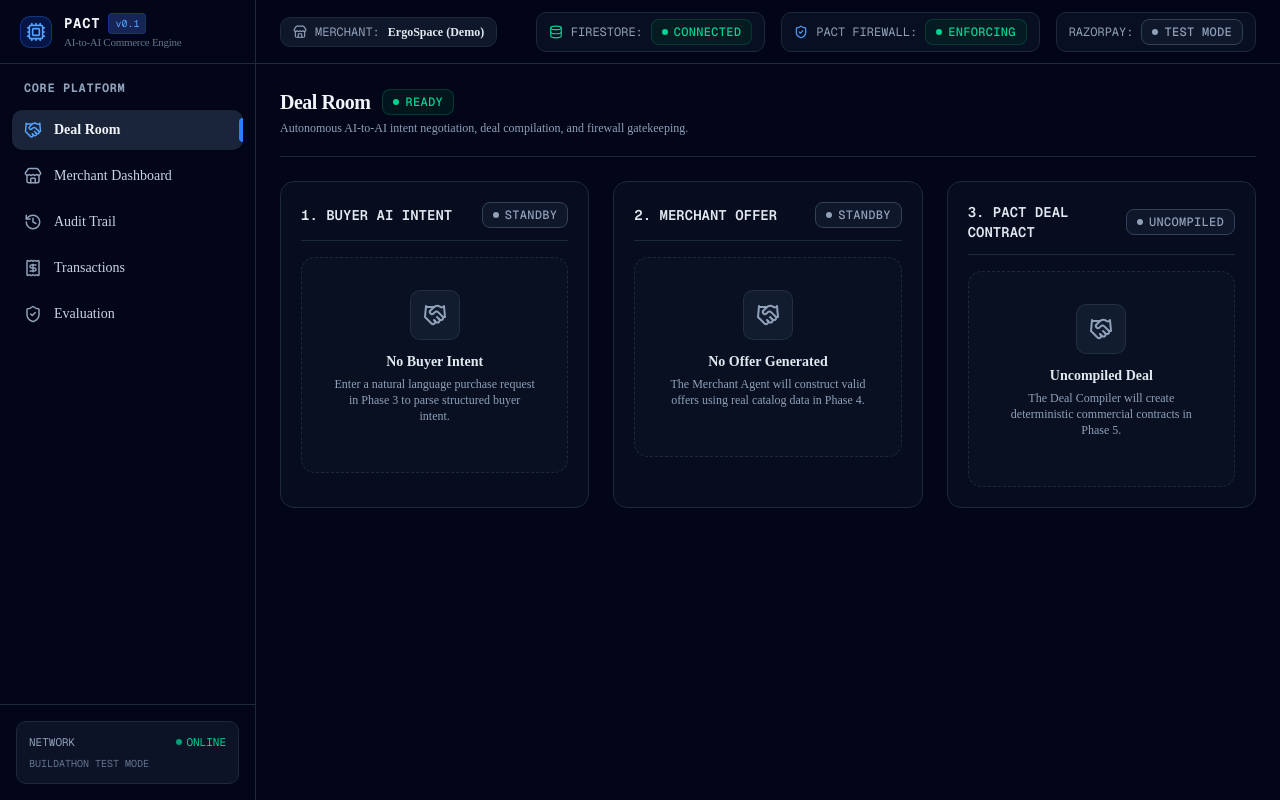
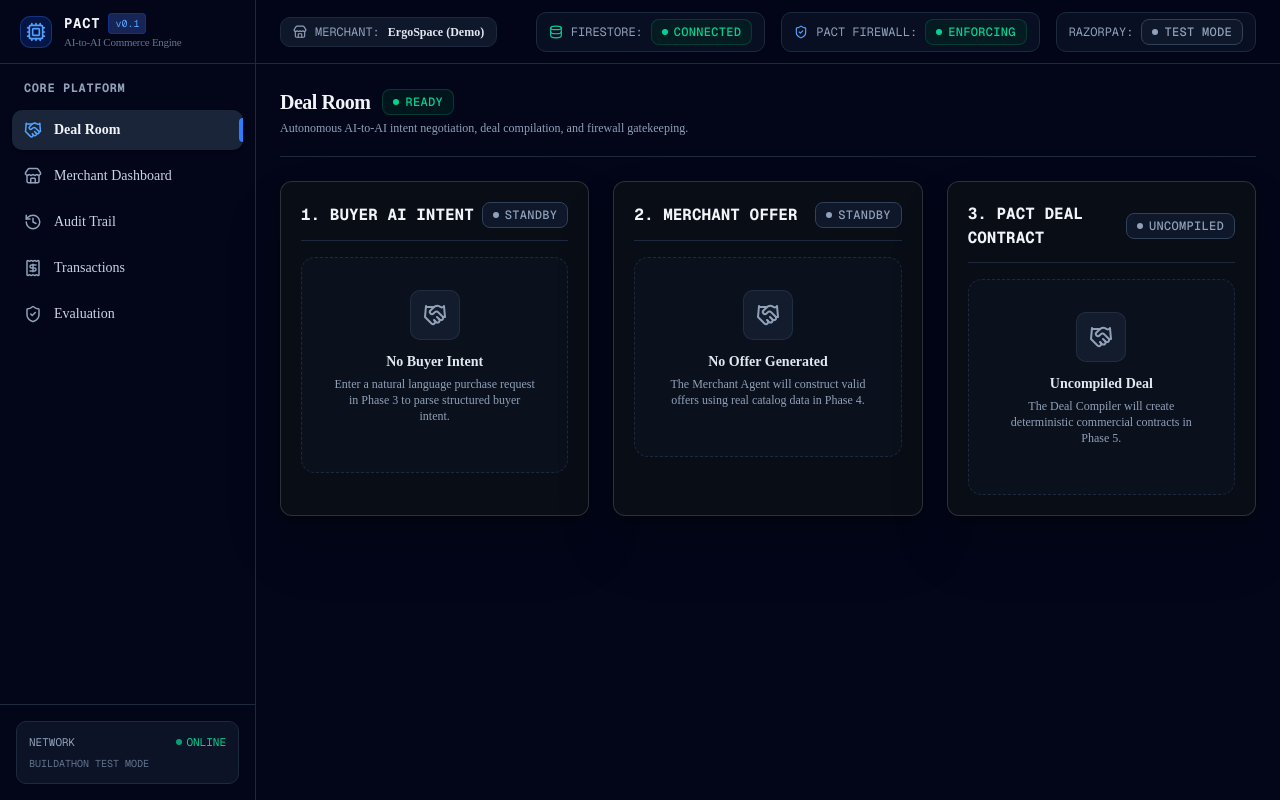
Before and after one commit to sushanth-arun/PACT-razorpay-buildathon, a Next.js app: page /deal-room in a window 1280 px wide. Built offline with nearby package versions, Linux system fonts and the light colour scheme; no server answers.

Commit message:
feat: apply BorderGlow cards and enlarge text sizes across all platform pages

```diff
--- a/src/app/audit/page.tsx
+++ b/src/app/audit/page.tsx
@@ -1,16 +1,18 @@
+"use client";
+
 import React from "react";
 import { PageContainer } from "@/components/layout/PageContainer";
 import { PageHeader } from "@/components/layout/PageHeader";
 import { StatusBadge } from "@/components/ui/StatusBadge";
 import { SectionCard } from "@/components/ui/SectionCard";
+import BorderGlow from "@/components/BorderGlow";
 import {
   User,
   Bot,
   Store,
   FileCheck,
   ShieldCheck,
-  CreditCard,
-  CheckCircle2
+  CreditCard
 } from "lucide-react";
 
 const placeholderTimelineEvents = [
@@ -83,22 +85,36 @@ export default function AuditPage() {
             const Icon = evt.actorIcon;
             return (
               <div key={idx} className="relative flex items-start gap-4 group">
-                <div className="absolute -left-6 top-1 w-5 h-5 rounded-full bg-slate-900 border border-slate-700 flex items-center justify-center text-slate-400 font-mono text-[10px]">
+                <div className="absolute -left-6 top-1 w-5 h-5 rounded-full bg-slate-900 border border-slate-700 flex items-center justify-center text-slate-300 font-mono text-xs font-bold">
                   {idx + 1}
                 </div>
-                <div className="flex-1 p-4 rounded-xl bg-slate-950/60 border border-slate-800/80 space-y-2">
+                <div className="flex-1">
+                  <BorderGlow
+                    edgeSensitivity={20}
+                    glowColor="40 80 80"
+                    backgroundColor="#090d16"
+                    borderRadius={12}
+                    glowRadius={25}
+                    glowIntensity={0.5}
+                    coneSpread={20}
+                    animated={false}
+                    colors={['#38bdf8', '#818cf8', '#34d399']}
+                  >
+                    <div className="p-4 space-y-2">
                       <div className="flex flex-col sm:flex-row sm:items-center justify-between gap-2">
                         <div className="flex items-center gap-2">
-                      <Icon className="w-4 h-4 text-blue-400" />
-                      <span className="text-xs font-bold font-mono text-slate-200">{evt.step}</span>
-                      <span className="text-[10px] font-mono text-slate-500">[{evt.actor}]</span>
+                          <Icon className="w-4.5 h-4.5 text-blue-400" />
+                          <span className="text-sm font-bold font-mono text-slate-100">{evt.step}</span>
+                          <span className="text-xs font-mono text-slate-400 font-medium">[{evt.actor}]</span>
                         </div>
                         {evt.badge}
                       </div>
-                  <p className="text-xs text-slate-400">{evt.description}</p>
-                  <div className="p-2 rounded bg-slate-900 border border-slate-800/60 font-mono text-[11px] text-slate-300">
+                      <p className="text-xs text-slate-300 font-normal leading-relaxed">{evt.description}</p>
+                      <div className="p-2.5 rounded bg-slate-900/80 border border-slate-800/80 font-mono text-xs text-slate-200 font-medium">
                         {evt.example}
                       </div>
+                    </div>
+                  </BorderGlow>
                 </div>
               </div>
             );
--- a/src/app/deal-room/page.tsx
+++ b/src/app/deal-room/page.tsx
@@ -1,9 +1,12 @@
+"use client";
+
 import React from "react";
 import { PageContainer } from "@/components/layout/PageContainer";
 import { PageHeader } from "@/components/layout/PageHeader";
 import { StatusBadge } from "@/components/ui/StatusBadge";
 import { EmptyState } from "@/components/ui/EmptyState";
 import { Handshake } from "lucide-react";
+import BorderGlow from "@/components/BorderGlow";
 
 export default function DealRoomPage() {
   return (
@@ -15,9 +18,20 @@ export default function DealRoomPage() {
       />
 
       <div className="grid grid-cols-1 lg:grid-cols-3 gap-6">
-        <div className="border border-slate-800 rounded-xl bg-slate-900/40 p-5 space-y-4">
+        <BorderGlow
+          edgeSensitivity={25}
+          glowColor="40 80 80"
+          backgroundColor="#090d16"
+          borderRadius={12}
+          glowRadius={25}
+          glowIntensity={0.6}
+          coneSpread={20}
+          animated={false}
+          colors={['#38bdf8', '#a855f7']}
+        >
+          <div className="p-5 space-y-4">
             <div className="flex items-center justify-between border-b border-slate-800 pb-3">
-            <h2 className="text-sm font-semibold text-slate-200 font-mono">1. BUYER AI INTENT</h2>
+              <h2 className="text-base font-bold text-slate-100 font-mono">1. BUYER AI INTENT</h2>
               <StatusBadge status="neutral" label="STANDBY" />
             </div>
             <EmptyState
@@ -26,10 +40,22 @@ export default function DealRoomPage() {
               description="Enter a natural language purchase request in Phase 3 to parse structured buyer intent."
             />
           </div>
+        </BorderGlow>
 
-        <div className="border border-slate-800 rounded-xl bg-slate-900/40 p-5 space-y-4">
+        <BorderGlow
+          edgeSensitivity={25}
+          glowColor="40 80 80"
+          backgroundColor="#090d16"
+          borderRadius={12}
+          glowRadius={25}
+          glowIntensity={0.6}
+          coneSpread={20}
+          animated={false}
+          colors={['#22c55e', '#38bdf8']}
+        >
+          <div className="p-5 space-y-4">
             <div className="flex items-center justify-between border-b border-slate-800 pb-3">
-            <h2 className="text-sm font-semibold text-slate-200 font-mono">2. MERCHANT OFFER</h2>
+              <h2 className="text-base font-bold text-slate-100 font-mono">2. MERCHANT OFFER</h2>
               <StatusBadge status="neutral" label="STANDBY" />
             </div>
             <EmptyState
@@ -38,10 +64,22 @@ export default function DealRoomPage() {
               description="The Merchant Agent will construct valid offers using real catalog data in Phase 4."
             />
           </div>
+        </BorderGlow>
 
-        <div className="border border-slate-800 rounded-xl bg-slate-900/40 p-5 space-y-4">
+        <BorderGlow
+          edgeSensitivity={25}
+          glowColor="40 80 80"
+          backgroundColor="#090d16"
+          borderRadius={12}
+          glowRadius={25}
+          glowIntensity={0.6}
+          coneSpread={20}
+          animated={false}
+          colors={['#a855f7', '#22c55e']}
+        >
+          <div className="p-5 space-y-4">
             <div className="flex items-center justify-between border-b border-slate-800 pb-3">
-            <h2 className="text-sm font-semibold text-slate-200 font-mono">3. PACT DEAL CONTRACT</h2>
+              <h2 className="text-base font-bold text-slate-100 font-mono">3. PACT DEAL CONTRACT</h2>
               <StatusBadge status="neutral" label="UNCOMPILED" />
             </div>
             <EmptyState
@@ -50,6 +88,7 @@ export default function DealRoomPage() {
               description="The Deal Compiler will create deterministic commercial contracts in Phase 5."
             />
           </div>
+        </BorderGlow>
       </div>
     </PageContainer>
   );
--- a/src/app/transactions/page.tsx
+++ b/src/app/transactions/page.tsx
@@ -1,10 +1,11 @@
+"use client";
+
 import React from "react";
 import { PageContainer } from "@/components/layout/PageContainer";
 import { PageHeader } from "@/components/layout/PageHeader";
 import { StatusBadge } from "@/components/ui/StatusBadge";
 import { SectionCard } from "@/components/ui/SectionCard";
-import { EmptyState } from "@/components/ui/EmptyState";
-import { Receipt } from "lucide-react";
+import BorderGlow from "@/components/BorderGlow";
 
 const staticPlaceholderTransactions = [
   {
@@ -44,30 +45,42 @@ export default function TransactionsPage() {
         subtitle="Static placeholder demonstration of validated order executions"
         badge={<StatusBadge status="neutral" label="PHASE 7 PREVIEW" />}
       >
-        <div className="overflow-x-auto">
-          <table className="w-full text-left text-xs">
+        <BorderGlow
+          edgeSensitivity={20}
+          glowColor="40 80 80"
+          backgroundColor="#090d16"
+          borderRadius={12}
+          glowRadius={25}
+          glowIntensity={0.5}
+          coneSpread={20}
+          animated={false}
+          colors={['#22c55e', '#38bdf8']}
+        >
+          <div className="p-3">
+            <table className="w-full text-left text-sm">
               <thead>
-              <tr className="border-b border-slate-800 text-slate-400 font-mono">
-                <th className="py-3 px-4 uppercase">Deal ID</th>
-                <th className="py-3 px-4 uppercase">Merchant</th>
-                <th className="py-3 px-4 uppercase">Amount</th>
-                <th className="py-3 px-4 uppercase">Firewall Status</th>
-                <th className="py-3 px-4 uppercase">Created At</th>
+                <tr className="border-b border-slate-800 text-slate-300 font-mono font-bold">
+                  <th className="py-3.5 px-4 uppercase text-xs">Deal ID</th>
+                  <th className="py-3.5 px-4 uppercase text-xs">Merchant</th>
+                  <th className="py-3.5 px-4 uppercase text-xs">Amount</th>
+                  <th className="py-3.5 px-4 uppercase text-xs">Firewall Status</th>
+                  <th className="py-3.5 px-4 uppercase text-xs">Created At</th>
                 </tr>
               </thead>
               <tbody className="divide-y divide-slate-800/60 font-mono">
                 {staticPlaceholderTransactions.map((tx) => (
-                <tr key={tx.dealId} className="hover:bg-slate-900/40">
-                  <td className="py-3 px-4 font-bold text-blue-400">{tx.dealId}</td>
-                  <td className="py-3 px-4 text-slate-300">{tx.merchant}</td>
-                  <td className="py-3 px-4 text-slate-100 font-bold">{tx.amount}</td>
-                  <td className="py-3 px-4">{tx.status}</td>
-                  <td className="py-3 px-4 text-slate-500">{tx.createdAt}</td>
+                  <tr key={tx.dealId} className="hover:bg-slate-900/60 transition-colors">
+                    <td className="py-4 px-4 font-bold text-blue-400">{tx.dealId}</td>
+                    <td className="py-4 px-4 text-slate-200 font-medium">{tx.merchant}</td>
+                    <td className="py-4 px-4 text-slate-100 font-bold">{tx.amount}</td>
+                    <td className="py-4 px-4">{tx.status}</td>
+                    <td className="py-4 px-4 text-slate-400 font-medium text-xs">{tx.createdAt}</td>
                   </tr>
                 ))}
               </tbody>
             </table>
           </div>
+        </BorderGlow>
       </SectionCard>
     </PageContainer>
   );
```
Lines whose indentation alone changed are shown as unchanged.
